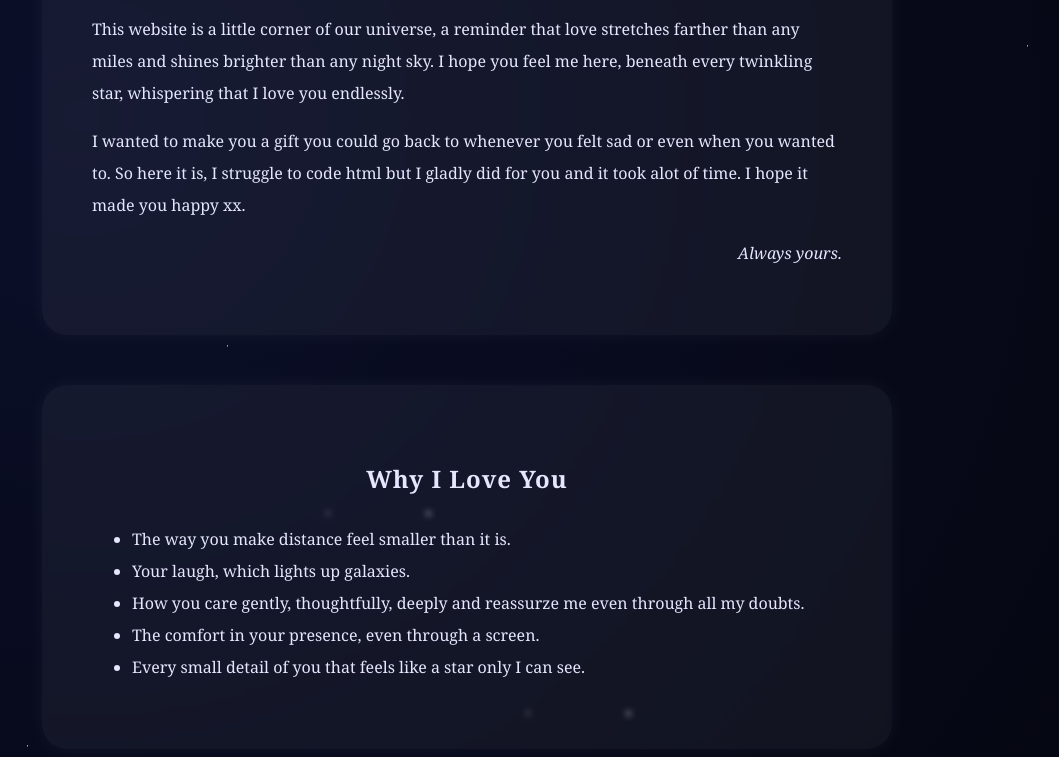
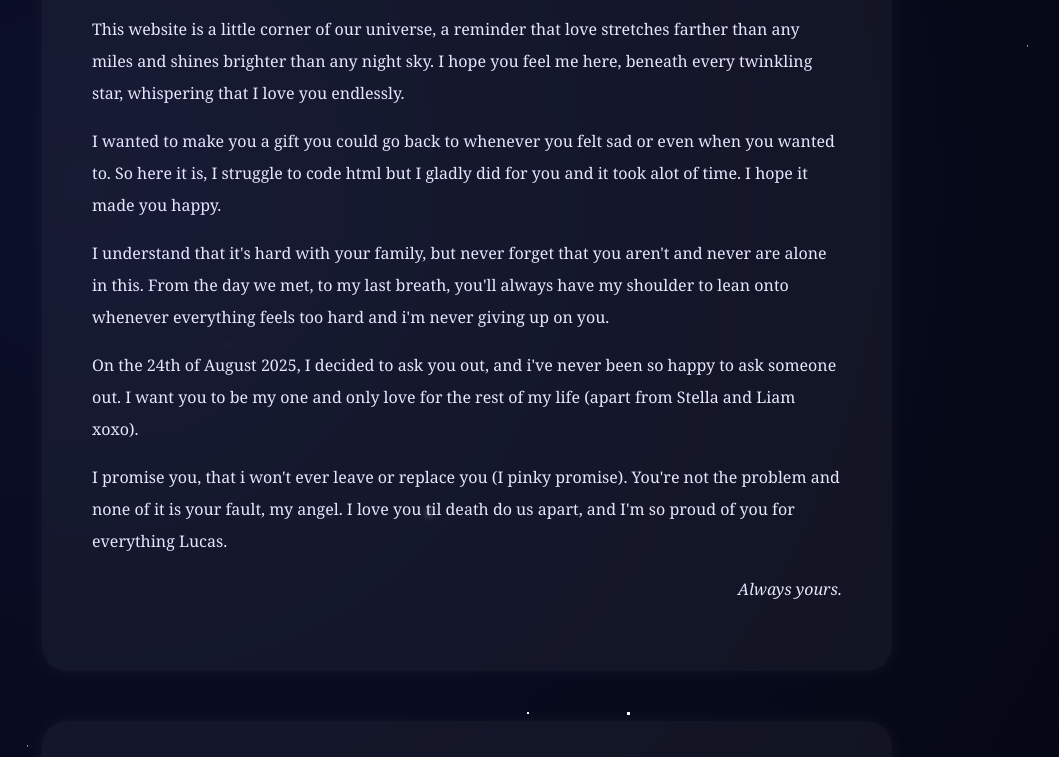
Before and after one commit to DefoNotAmi/christmas-gift-baby, a plain HTML site: page index.html in a window 1280 px wide. Shown: the part 588-1345 px from the top of the page, without its empty margins (173-1232 px from the left). Drawn offline with Linux system fonts and the light colour scheme.

Commit message:
index.html

```diff
--- a/index.html
+++ b/index.html
@@ -132,7 +132,10 @@
       <p>My dearest angel,</p>
       <p>Since the 24th August, when we first became 'us', every moment has felt like a constellation lighting up my life. I cherish every laugh, every soft word, every tiny star of memory we create together. You are my safe place, my constant light, and even across this distance, my heart reaches yours.</p>
       <p>This website is a little corner of our universe, a reminder that love stretches farther than any miles and shines brighter than any night sky. I hope you feel me here, beneath every twinkling star, whispering that I love you endlessly.</p>
-      <p>I wanted to make you a gift you could go back to whenever you felt sad or even when you wanted to. So here it is, I struggle to code html but I gladly did for you and it took alot of time. I hope it made you happy xx.</p>
+      <p>I wanted to make you a gift you could go back to whenever you felt sad or even when you wanted to. So here it is, I struggle to code html but I gladly did for you and it took alot of time. I hope it made you happy.</p>
+      <p>I understand that it's hard with your family, but never forget that you aren't and never are alone in this. From the day we met, to my last breath, you'll always have my shoulder to lean onto whenever everything feels too hard and i'm never giving up on you.</p>
+      <p>On the 24th of August 2025, I decided to ask you out, and i've never been so happy to ask someone out. I want you to be my one and only love for the rest of my life (apart from Stella and Liam xoxo).</p>
+      <p>I promise you, that i won't ever leave or replace you (I pinky promise). You're not the problem and none of it is your fault, my angel. I love you til death do us apart, and I'm so proud of you for everything Lucas.</p>
       <p style="text-align:right; font-style:italic;">Always yours.</p>
     </div>
 
```
